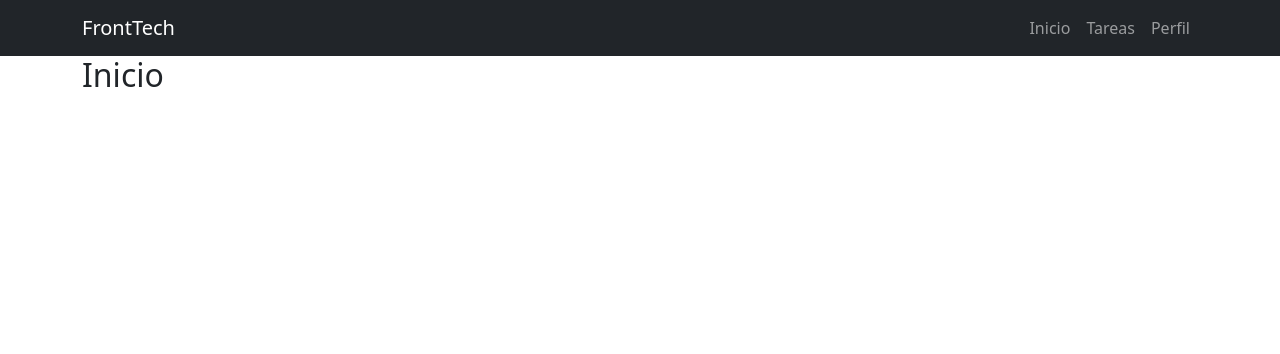
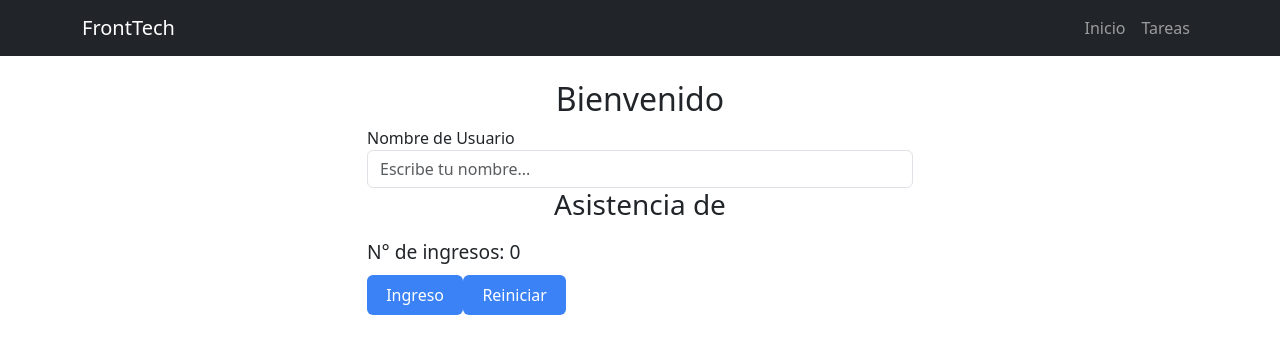
Before and after one commit to jltamayocabello-droid/m6_l1_analisis-de-caso_prototipo-vue, a Vue app: page / in a window 1280 px wide. Shown: the top 354 px of the page. Built offline with nearby package versions, Linux system fonts and the light colour scheme.

Commit message:
Se deja TarjetaUsuario en Inicio

```diff
--- a/src/components/NavBar.vue
+++ b/src/components/NavBar.vue
@@ -6,7 +6,7 @@
       <div class="navbar-nav">
         <RouterLink class="nav-link" to="/">Inicio</RouterLink>
         <RouterLink class="nav-link" to="/tareas">Tareas</RouterLink>
-        <RouterLink class="nav-link" to="/perfil">Perfil</RouterLink>
+
       </div>
     </div>
   </nav>
--- a/src/components/TarjetaUsuario.vue
+++ b/src/components/TarjetaUsuario.vue
@@ -1,31 +1,21 @@
-
 <template>
-
-<div>
-
-    <h3 class="text-center">Tarjeta de {{ props.nombre }}</h3>
-    <p class="contador">Contador: {{ props.contador }}</p>
-    <button @click="emit('incrementar')">Incrementar</button>
+  <div>
+    <h3 class="text-center">Asistencia de {{ props.nombre }}</h3>
+    <p class="contador">N° de ingresos: {{ props.contador }}</p>
+    <button @click="emit('incrementar')">Ingreso</button>
     <button @click="emit('reset')">Reiniciar</button>
-</div>
-
+  </div>
 </template>
 
 <script setup>
 const props = defineProps({
-
-    nombre: String,
-    contador: Number
+  nombre: String,
+  contador: Number,
 })
-
 const emit = defineEmits(['incrementar', 'reset'])
-
-
-
 </script>
 
 <style scoped>
-
 .contador {
   font-size: 1.2rem;
   margin: 1rem 0 0.5rem;
--- a/src/views/HomeView.vue
+++ b/src/views/HomeView.vue
@@ -1,9 +1,24 @@
 <template>
-  <div>
-    <h2>Inicio</h2>
-    <!-- Aquí irá TarjetaUsuario -->
-  </div>
+  <section class="row justify-content-center py-4">
+    <div class="campo col-12 col-md-6">
+      <h2 class="text-center">Bienvenido</h2>
+      <label for="nombre">Nombre de Usuario</label>
+      <input id="nombre" class="form-control" v-model="nombre" placeholder="Escribe tu nombre..." />
+
+      <TarjetaUsuario
+        :nombre="nombre"
+        :contador="contador"
+        @incrementar="contador++"
+        @reset="contador = 0"
+      />
+    </div>
+  </section>
 </template>
 
 <script setup>
+import { ref } from 'vue'
+import TarjetaUsuario from '../components/TarjetaUsuario.vue'
+
+const nombre = ref('')
+const contador = ref(0)
 </script>
```
